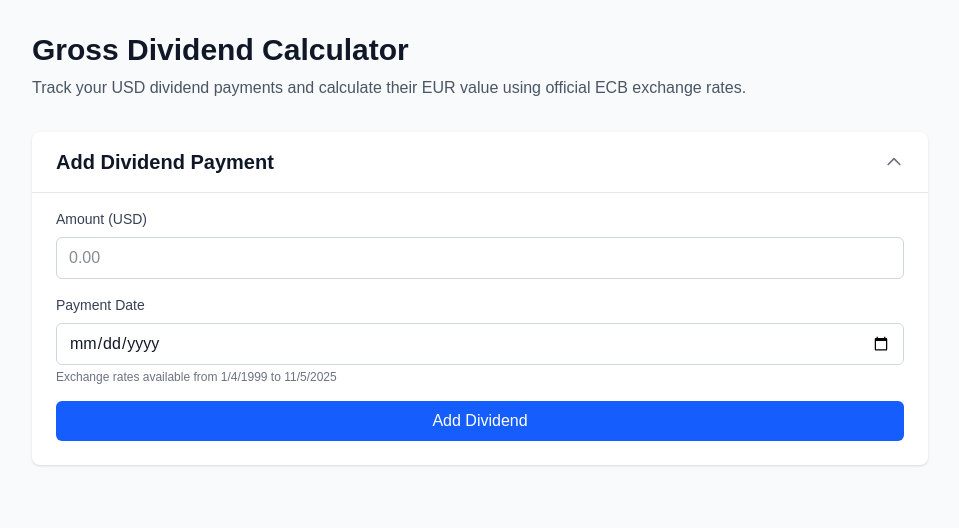
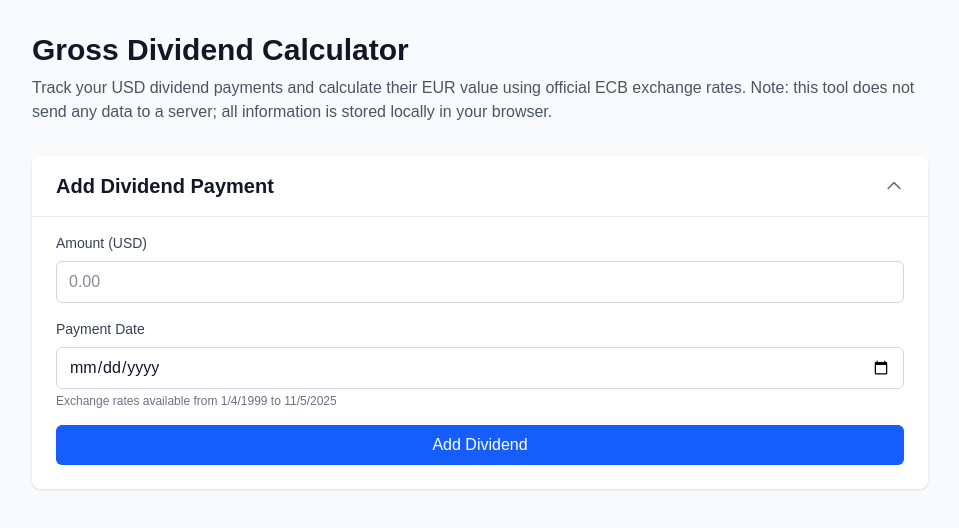
Before and after one commit to Kieran7741/dividend-tracker, a Next.js app: page / in a window 1280 px wide. Shown: the top 528 px of the page, without its empty margins (160-1119 px from the left). Built offline with nearby package versions, Linux system fonts and the light colour scheme.

Commit message:
add note about local storage

```diff
--- a/app/page.tsx
+++ b/app/page.tsx
@@ -146,7 +146,7 @@ export default function Home() {
       <div className="max-w-4xl mx-auto">
         <h2 className="text-3xl font-bold mb-2 text-gray-900">Gross Dividend Calculator</h2>
         <p className="text-gray-600 mb-8">
-          Track your USD dividend payments and calculate their EUR value using official ECB exchange rates.
+          Track your USD dividend payments and calculate their EUR value using official ECB exchange rates. Note: this tool does not send any data to a server; all information is stored locally in your browser.
         </p>
         {/* Entry Form */}
         <div className="bg-white rounded-lg shadow mb-6">
```
